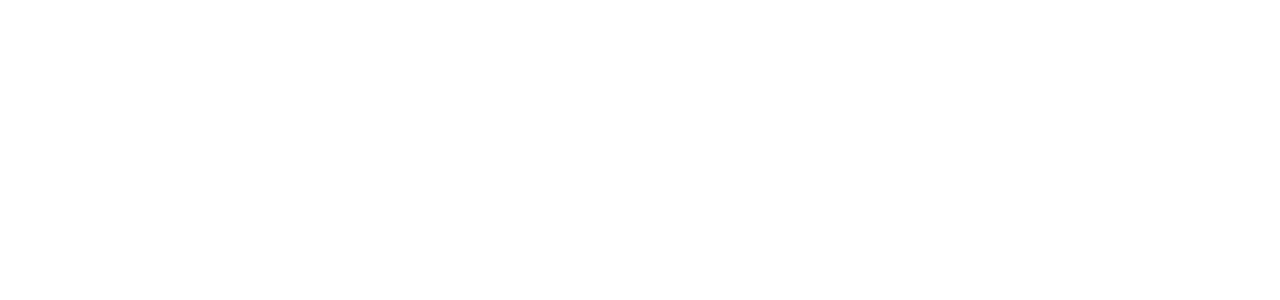
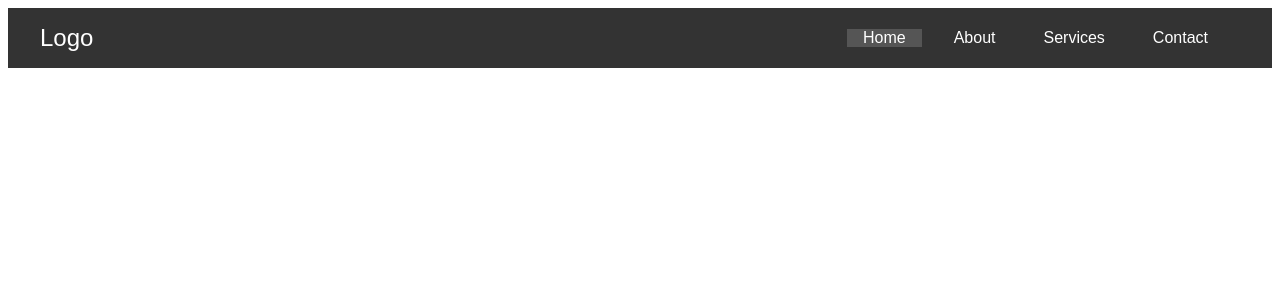
Before and after one commit to sumiincii/EzyVet, a PHP site: page /landingpage.php in a window 1280 px wide. Before the commit the part shown is empty. Shown: the top 300 px of the page. Run offline with PHP 8.4, Linux system fonts and the light colour scheme.

Commit message:
Update landingpage.php

```diff
--- a/Website/landingpage.php
+++ b/Website/landingpage.php
@@ -57,6 +57,24 @@
 }
 </style>
 <body>
-
+<nav class="navbar">
+    <div class="container">
+        <a href="#" class="logo">Logo</a>
+        <ul class="navbar-nav">
+            <li class="nav-item active">
+                <a href="#" class="nav-link">Home</a>
+            </li>
+            <li class="nav-item">
+                <a href="#" class="nav-link">About</a>
+            </li>
+            <li class="nav-item">
+                <a href="#" class="nav-link">Services</a>
+            </li>
+            <li class="nav-item">
+                <a href="#" class="nav-link">Contact</a>
+            </li>
+        </ul>
+    </div>
+</nav>
 </body>
 </html>
```
